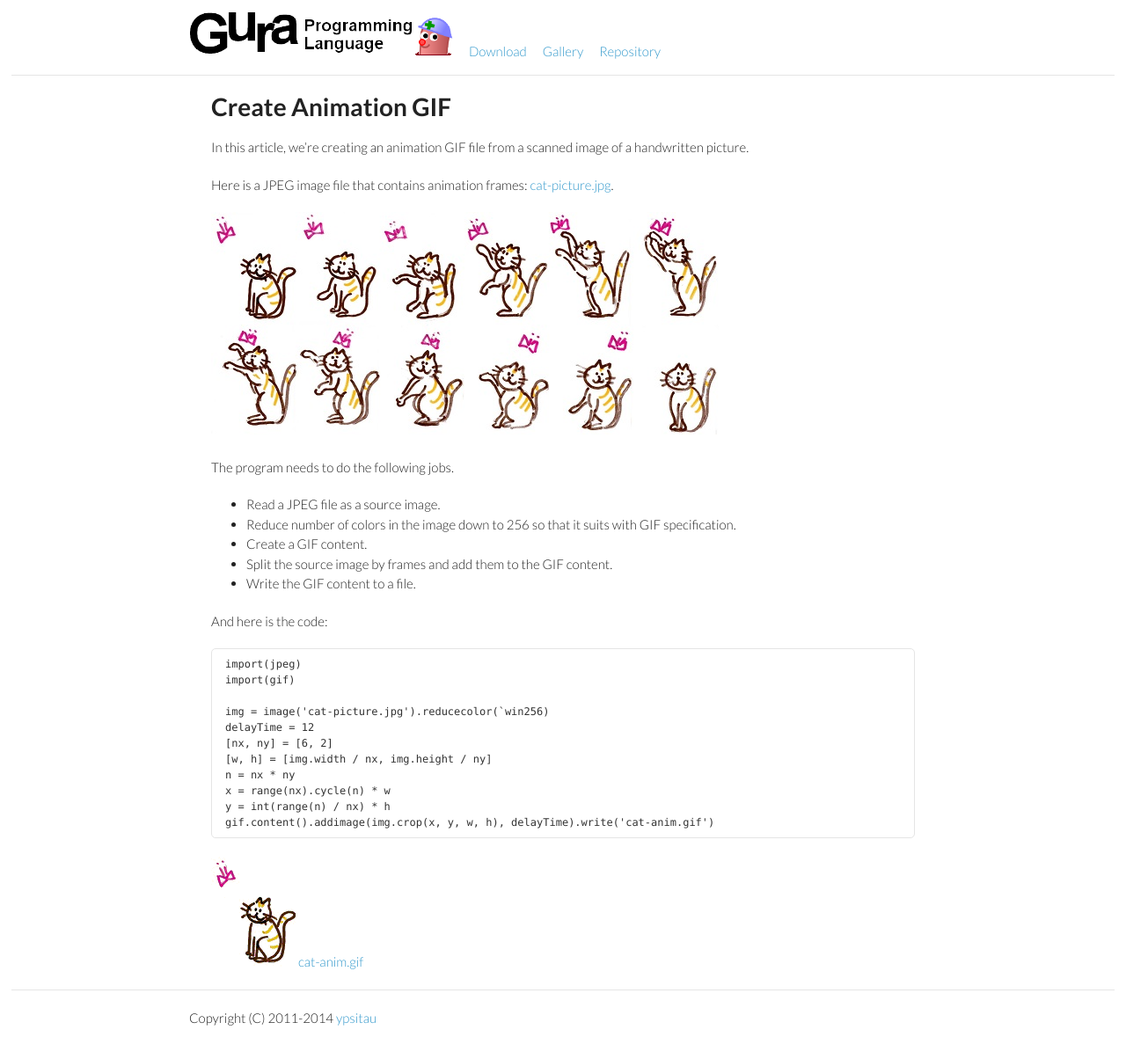
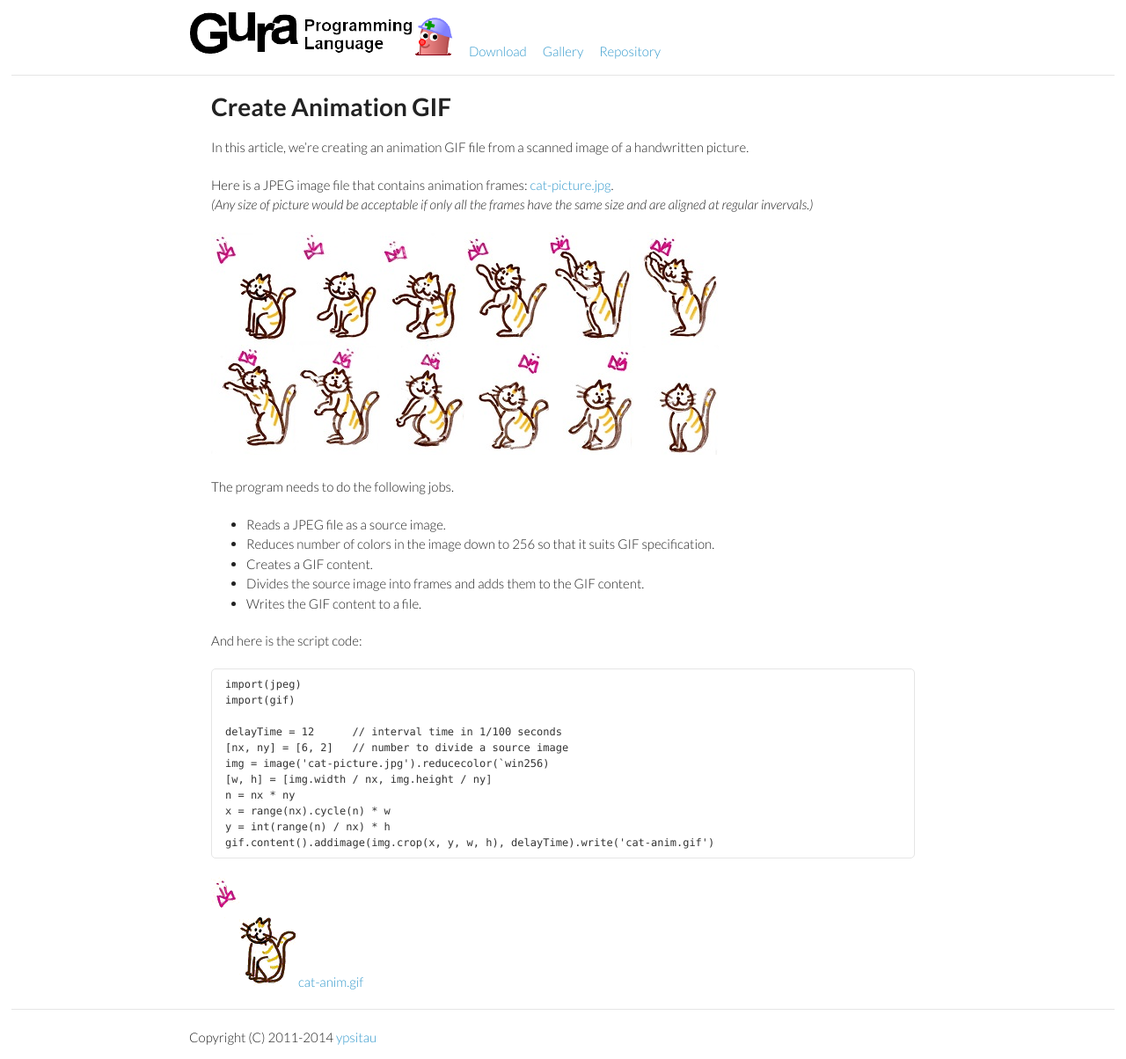
Before and after one commit to rudidude86/gura-lang.github.io, a Jekyll site: the page built from extensions/Create-Animation-GIF.md, in a window 1280 px wide. Shown: the whole page at 88% size. Built offline with Jekyll 4.4.1, drawn with Linux system fonts in a browser that asks for light colours; Markdown is read by kramdown in place of the engine named in the settings; before the commit the page ends 1181 px from its top, so only the background shows below that.

Commit message:
updated document

```diff
--- a/extensions/Create-Animation-GIF.md
+++ b/extensions/Create-Animation-GIF.md
@@ -11,25 +11,28 @@ from a scanned image of a handwritten picture.
 
 Here is a JPEG image file that contains animation frames:
 [cat-picture.jpg](../images/cat-picture.jpg).
+_(Any size of picture would be acceptable
+if only all the frames have the same size and are aligned at regular invervals.)_
 
 ![cat-picture](../images/cat-picture.jpg)
 
+
 The program needs to do the following jobs.
 
-* Read a JPEG file as a source image.
-* Reduce number of colors in the image down to 256 so that it suits with GIF specification.
-* Create a GIF content.
-* Split the source image by frames and add them to the GIF content.
-* Write the GIF content to a file.
+* Reads a JPEG file as a source image.
+* Reduces number of colors in the image down to 256 so that it suits GIF specification.
+* Creates a GIF content.
+* Divides the source image into frames and adds them to the GIF content.
+* Writes the GIF content to a file.
 
-And here is the code:
+And here is the script code:
 
     import(jpeg)
     import(gif)
 
+    delayTime = 12      // interval time in 1/100 seconds
+    [nx, ny] = [6, 2]   // number to divide a source image
     img = image('cat-picture.jpg').reducecolor(`win256)
-    delayTime = 12
-    [nx, ny] = [6, 2]
     [w, h] = [img.width / nx, img.height / ny]
     n = nx * ny
     x = range(nx).cycle(n) * w
```
